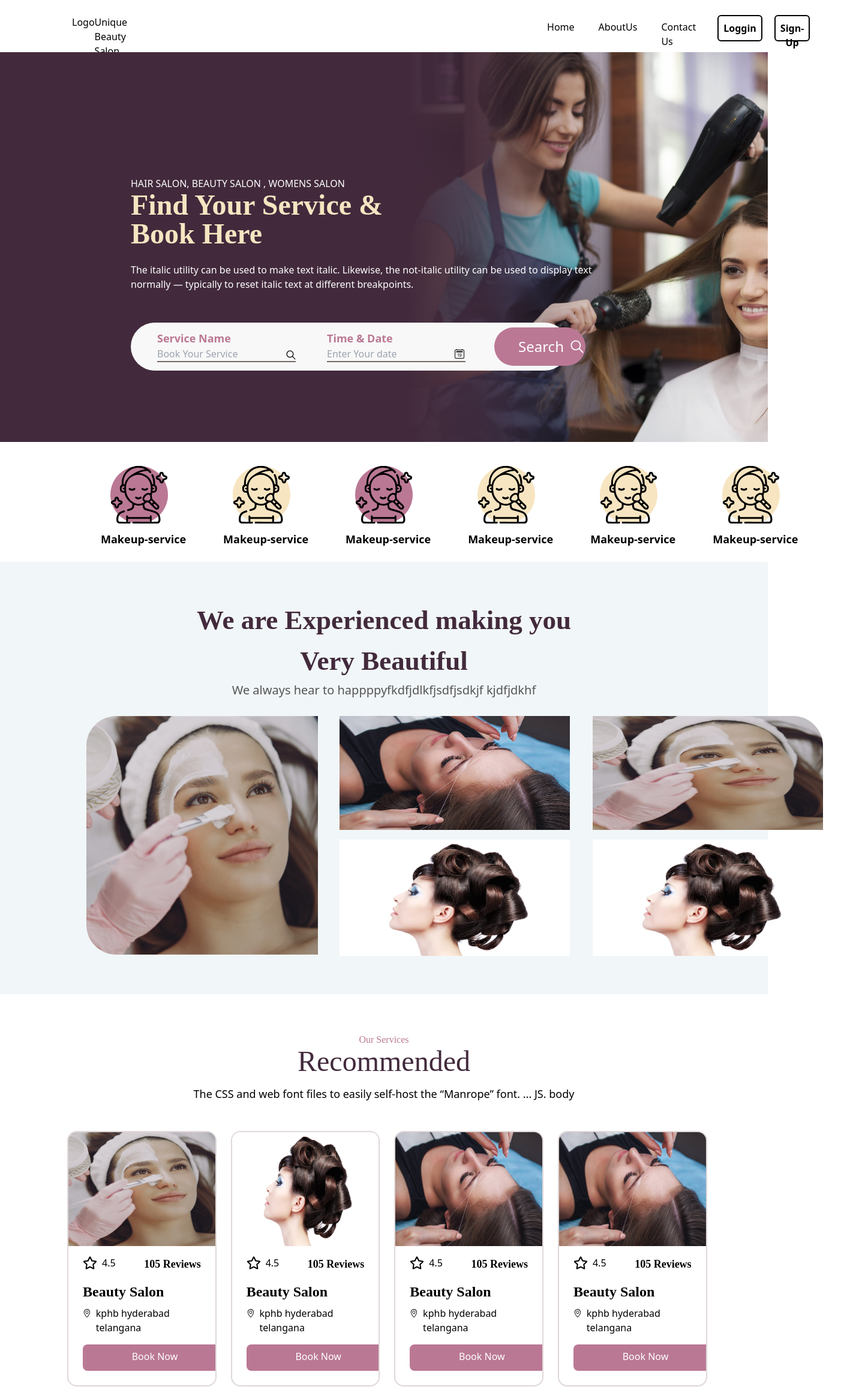
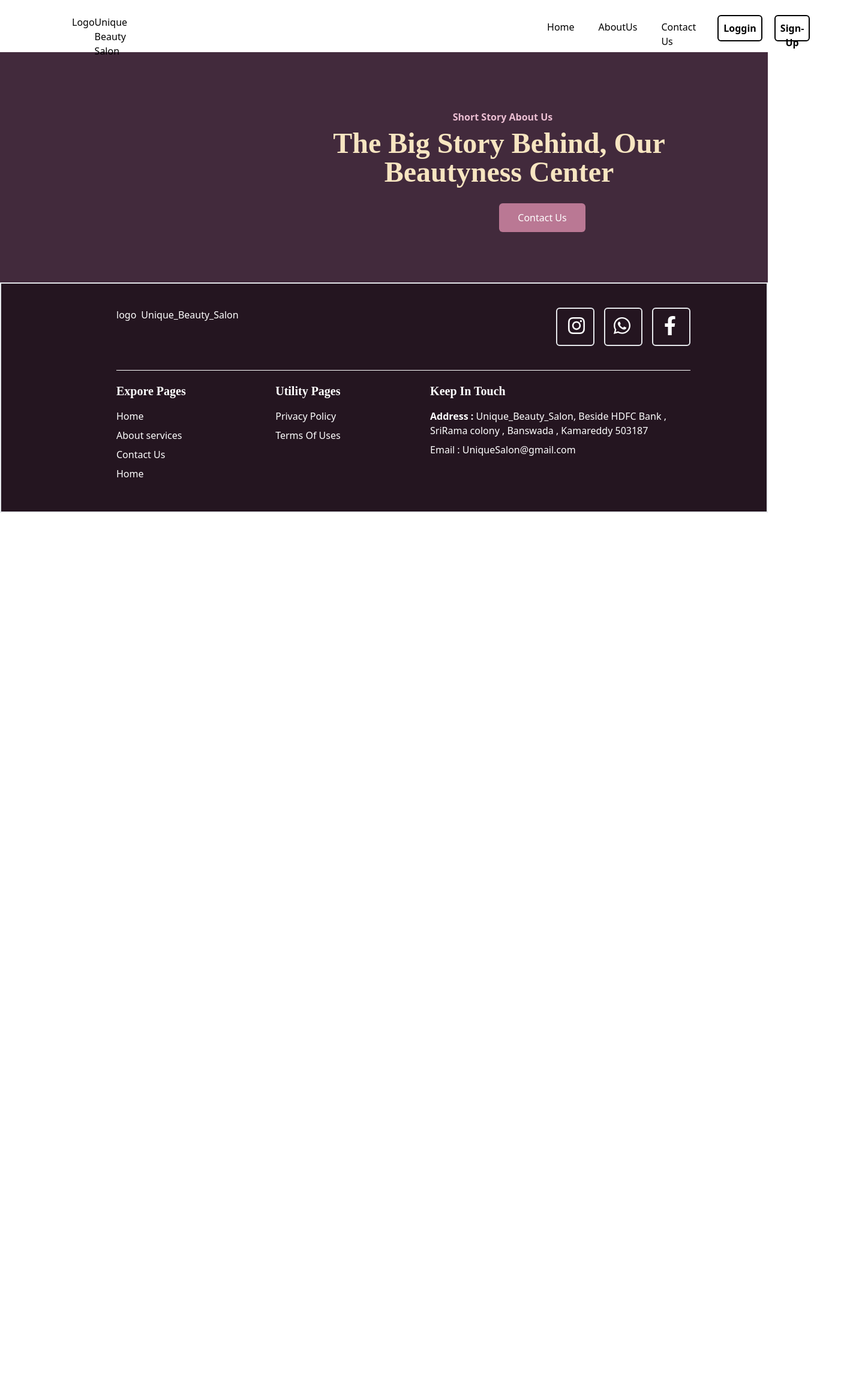
Before and after one commit to Taterao3133/salon-website, a React (Create React App) app in the folder client_side/: page /about in a window 1280 px wide. Shown: the top 2333 px of the page at 60% size, 1412 px wide, since content can reach past the window. After the commit the page ends 855 px from the top, so only its background shows below. Built offline with nearby package versions, Linux system fonts and the light colour scheme.

Commit message:
worked on about page

```diff
--- a/client_side/package.json
+++ b/client_side/package.json
@@ -11,6 +11,7 @@
     "react": "^18.2.0",
     "react-dom": "^18.2.0",
     "react-icons": "^5.1.0",
+    "react-router-dom": "^6.24.1",
     "react-scripts": "5.0.1",
     "typeface-playfair-display": "^1.1.13",
     "web-vitals": "^2.1.4"
--- a/client_side/src/App.js
+++ b/client_side/src/App.js
@@ -1,17 +1,14 @@
-import Footer from "./components/Footer/footer";
-import Header from "./components/Header/Header";
-import Home from "./components/Home/Home";
+
+import Layout from './components/Layout/Layout';
 
 
 function App() {
-  return <>
-    <Header/>
-
-    <Home/>
-
-   <Footer/>
-    </>
-
+    return (
+        <>
+        <Layout/>
+        </>
+    );
 }
 
+
 export default App;
--- /dev/null
+++ b/client_side/src/Pages/About.jsx
@@ -0,0 +1,20 @@
+
+
+function About() {
+  return (
+    <div className="tagline bg-[#422A3C] w-full h-96 justify-items-center text-center ">
+      <div className="container ml-96  pt-24 w-2/4  ">
+        <h5 className="text-[#ECBFD3] font-semibold ml-3">Short Story About Us</h5>
+        <h2 className="text-5xl font-bold text-[#F7E5C1] pt-2 font-playfair">The Big Story Behind, Our <br />Beautyness Center</h2>
+
+        <div className="btn_c w-36 h-12 bg-[#BA7894] pt-3 rounded-md ml-80 mt-7">
+          <p className="text-[#FFFFFF]">Contact Us</p>
+        </div>
+
+
+      </div>
+    </div>
+  )
+}
+
+export default About
--- a/client_side/src/components/Home/Home.css
+++ b/client_side/src/Pages/Home.css
@@ -1,5 +1,5 @@
 .bg-image{
-    background-image: url('../../../assests/herosection.jpg');
+    background-image: url('../../assests/herosection.jpg');
     background-size:cover;
     width: 900px;
     height: 650px;
@@ -31,9 +31,7 @@
 
 
 }
-.s_inner{
 
-}
   /* Vector */
 /* .ima{
 box-sizing: border-box;
--- a/client_side/src/components/Home/Home.jsx
+++ b/client_side/src/Pages/Home.jsx
@@ -1,8 +1,7 @@
-import '../Home/Home.css'
+import './Home.css'
 
 import { IoIosSearch } from "react-icons/io";
 import { BsCalendar2Date,  } from "react-icons/bs";
-import Makeupicon from '../../Images/makeup1.svg'
 import { FaRegStar } from "react-icons/fa";
 import { SlLocationPin } from "react-icons/sl";
 import { FaChevronLeft, FaChevronRight } from "react-icons/fa6";
@@ -10,9 +9,10 @@ import { FaChevronLeft, FaChevronRight } from "react-icons/fa6";
 
 import "@fontsource/manrope";
 
-import exp1 from '../../Images/exp-pic3.jpg'
-import exp2 from '../../Images/exp-pic2.jpg'
-import exp3 from '../../Images/exp-pic4.jpg'
+import Makeupicon from '../Images/makeup1.svg'
+import exp1 from '../Images/exp-pic3.jpg'
+import exp2 from '../Images/exp-pic2.jpg'
+import exp3 from '../Images/exp-pic4.jpg'
 
 
 function Home() {
@@ -153,7 +153,7 @@ function Home() {
                 </div>
               </div>
             </div>
-            <div class=" bg-[#BA7894] text-white h-11 w-60 text-center pt-2 rounded-lg ml-6 mb-6">
+            <div className=" bg-[#BA7894] text-white h-11 w-60 text-center pt-2 rounded-lg ml-6 mb-6">
               <p className='bk '>Book Now</p>
             </div>
           </div>
@@ -175,7 +175,7 @@ function Home() {
                 </div>
               </div>
             </div>
-            <div class=" bg-[#BA7894] text-white h-11 w-60 text-center pt-2 rounded-lg ml-6 mb-6">
+            <div className=" bg-[#BA7894] text-white h-11 w-60 text-center pt-2 rounded-lg ml-6 mb-6">
               <p className='bk '>Book Now</p>
             </div>
           </div>
@@ -197,7 +197,7 @@ function Home() {
                 </div>
               </div>
             </div>
-            <div class=" bg-[#BA7894] text-white h-11 w-60 text-center pt-2 rounded-lg ml-6 mb-6">
+            <div className=" bg-[#BA7894] text-white h-11 w-60 text-center pt-2 rounded-lg ml-6 mb-6">
               <p className='bk '>Book Now</p>
             </div>
           </div>
@@ -219,7 +219,7 @@ function Home() {
                 </div>
               </div>
             </div>
-            <div class=" bg-[#BA7894] text-white h-11 w-60 text-center pt-2 rounded-lg ml-6 mb-6">
+            <div className=" bg-[#BA7894] text-white h-11 w-60 text-center pt-2 rounded-lg ml-6 mb-6">
               <p className='bk '>Book Now</p>
             </div>
           </div>
@@ -227,20 +227,20 @@ function Home() {
         </div>
       </div>
         {/* User reviews testmonial=============================== */}
-       <div class="container min-w-full h-[760px] text-center bg-[#EBF3F5]  -mt-9">
-            <p class='font-semibold text-[#BA7894] pt-6'>TESTIMONIALS</p>
-            <p class='font-bold text-5xl mt-1 font-playfair text-[#141414]'>
+       <div className="container min-w-full h-[760px] text-center bg-[#EBF3F5]  -mt-9">
+            <p className='font-semibold text-[#BA7894] pt-6'>TESTIMONIALS</p>
+            <p className='font-bold text-5xl mt-1 font-playfair text-[#141414]'>
               What our Customers Say
             </p>
-            <div class="comment_box bg-[#422A3C] h-[500px] max-w-[1100px] mx-auto mt-14 rounded-3xl grid grid-cols-2 gap-4">
-              <div class="l_content mt-28 ml-56 flex flex-nowrap">
-                <div class="white_box w-10 h-32 bg-white rounded-3xl"></div>
-                <div class="white_box ml-3 w-10 h-60 bg-white rounded-3xl"></div>
-                <div class="img_user w-36 h-36  ml-16 mt-14 border-2 border-white rounded-full absolute">
+            <div className="comment_box bg-[#422A3C] h-[500px] max-w-[1100px] mx-auto mt-14 rounded-3xl grid grid-cols-2 gap-4">
+              <div className="l_content mt-28 ml-56 flex flex-nowrap">
+                <div className="white_box w-10 h-32 bg-white rounded-3xl"></div>
+                <div className="white_box ml-3 w-10 h-60 bg-white rounded-3xl"></div>
+                <div className="img_user w-36 h-36  ml-16 mt-14 border-2 border-white rounded-full absolute">
                   <img src={exp3} alt="" className='user_img object-cover h-36 w-36 p-1 rounded-full overflow-hidden'/>
                   </div>
               </div>
-              <div class="R_content text-left text-white ">
+              <div className="R_content text-left text-white ">
                 <div className="box-c h-80 max-w-lg mt-28 mr-8">
                   <div className="c_section  ml-5">
                     <div className="u_name font-semibold text-[20px]">Taterao</div>
--- a/client_side/src/components/Footer/footer.jsx
+++ b/client_side/src/components/Footer/footer.jsx
@@ -51,7 +51,7 @@ function Footer() {
             <div className="s_addrs pr-10 ">
               <p className="font-playfair font-bold text-xl"> Keep In Touch</p>
               <div className="s_address mt-4 space-y-2">
-                <p >Address :  Unique_Beauty_Salon, Beside HDFC Bank ,
+                <p > <span className="font-bold ">Address :</span>  Unique_Beauty_Salon, Beside HDFC Bank ,
                 <br />        SriRama colony , Banswada , Kamareddy 503187 </p>
                 <p>Email :    UniqueSalon@gmail.com</p>
               </div>
--- a/client_side/src/components/Header/Header.jsx
+++ b/client_side/src/components/Header/Header.jsx
@@ -1,3 +1,4 @@
+import { Link } from "react-router-dom"
 
 
 function Header() {
@@ -12,13 +13,13 @@ function Header() {
             </div>
             <div className="rightheader flex flex-nowrap ">
                 <div className="headerlinks flex flex-nowrap space-x-[40px] mt-2">
-                   <p className=" cursor-pointer  text-[16px]">Home</p>
-                   <p className=" cursor-pointer text-[16px]">AboutUs</p>
+                  <Link to='/' ><p className=" cursor-pointer  text-[16px]">Home</p></Link>
+                   <Link to='/about' ><p className=" cursor-pointer text-[16px]">AboutUs</p></Link>
                    <p className=" cursor-pointer text-[16px]">Contact Us</p>
 
                 </div>
                 <div className="AuthButtons flex flex-nowrap space-x-[20px] ml-[36px]">
-                    <p className="bt rounded-md cursor-pointer border-[black] border-solid border-[2px] text-center p-[8px] text-[16px] font-bold mb-2">Loggin</p>
+                <Link to='/about' > <p className="bt rounded-md cursor-pointer border-[black] border-solid border-[2px] text-center p-[8px] text-[16px] font-bold mb-2">Loggin  </p></Link>
                     <p className="bt rounded-md cursor-pointer border-[black] border-solid border-[2px] text-center p-[8px] text-[16px] font-bold mb-2">Sign-Up</p>
 
                 </div>
--- /dev/null
+++ b/client_side/src/components/Layout/Layout.jsx
@@ -0,0 +1,16 @@
+import React from 'react';
+import Header from '../Header/Header';
+import RouterConfg from '../Route/RouterConfg';
+import Footer from '../Footer/Footer';
+
+function Layout() {
+  return (
+    <>
+      <Header />
+      <RouterConfg />
+      <Footer />
+    </>
+  );
+}
+
+export default Layout;
--- /dev/null
+++ b/client_side/src/components/Route/RouterConfg.js
@@ -0,0 +1,15 @@
+import { Routes, Route, Navigate } from 'react-router-dom';
+import Home from '../../Pages/Home';
+import About from '../../Pages/About';
+
+function RouterConfg() {
+  return (
+    <Routes>
+      <Route path="/" element={<Navigate to="/home" />} />
+      <Route path="/home" element={<Home />} />
+      <Route path="/about" element={<About />} />
+    </Routes>
+  );
+}
+
+export default RouterConfg;
--- a/client_side/src/index.js
+++ b/client_side/src/index.js
@@ -3,11 +3,14 @@ import ReactDOM from 'react-dom/client';
 import "./index.css"
 import App from './App';
 import reportWebVitals from './reportWebVitals';
+import { BrowserRouter as Router } from 'react-router-dom';
 
 const root = ReactDOM.createRoot(document.getElementById('root'));
 root.render(
   <React.StrictMode>
+    <Router>
     <App />
+     </Router>
   </React.StrictMode>
 );
 
```
Also changed, not shown: 1 other file (tests, documents, lock files or other folders).
